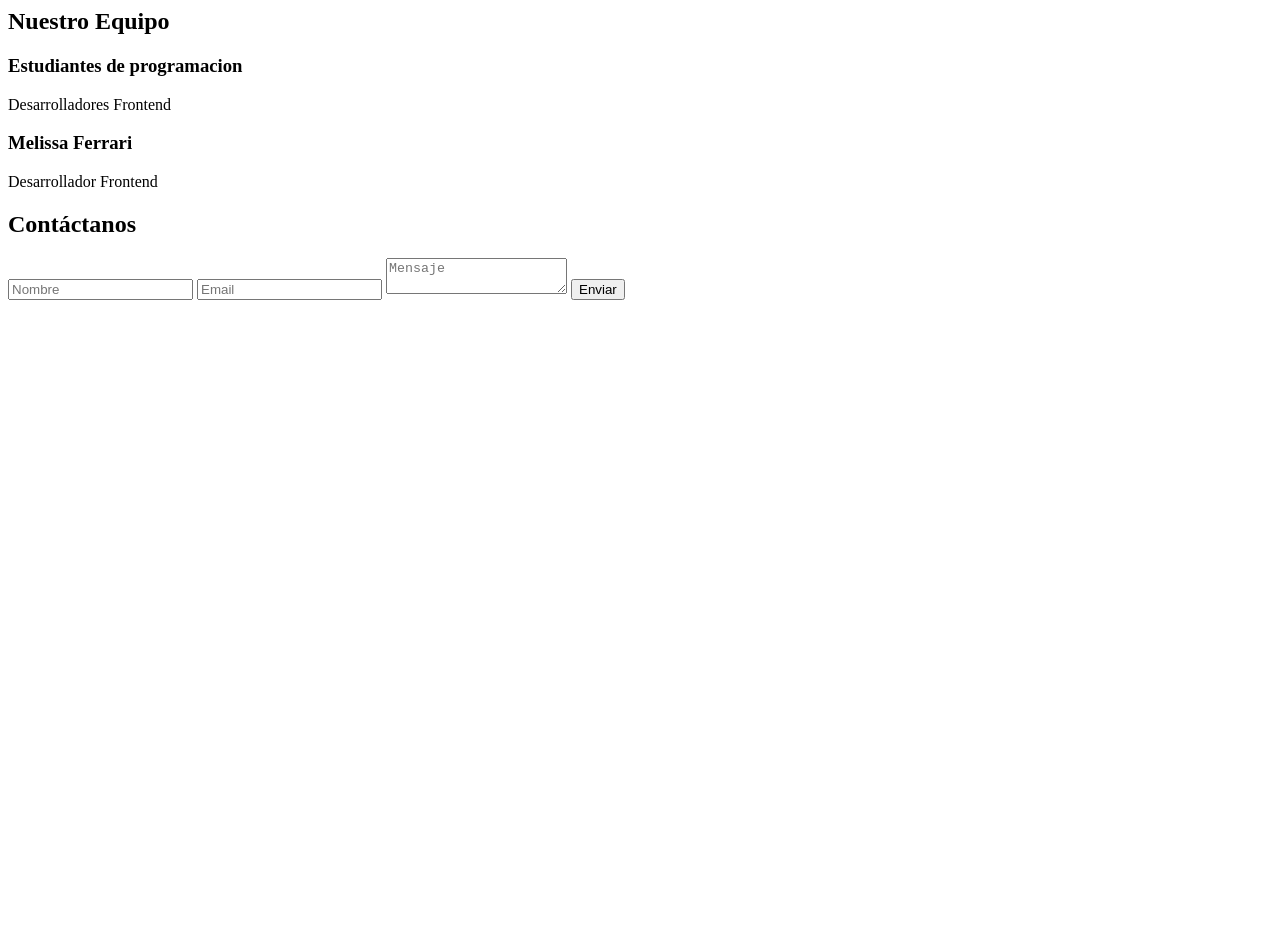
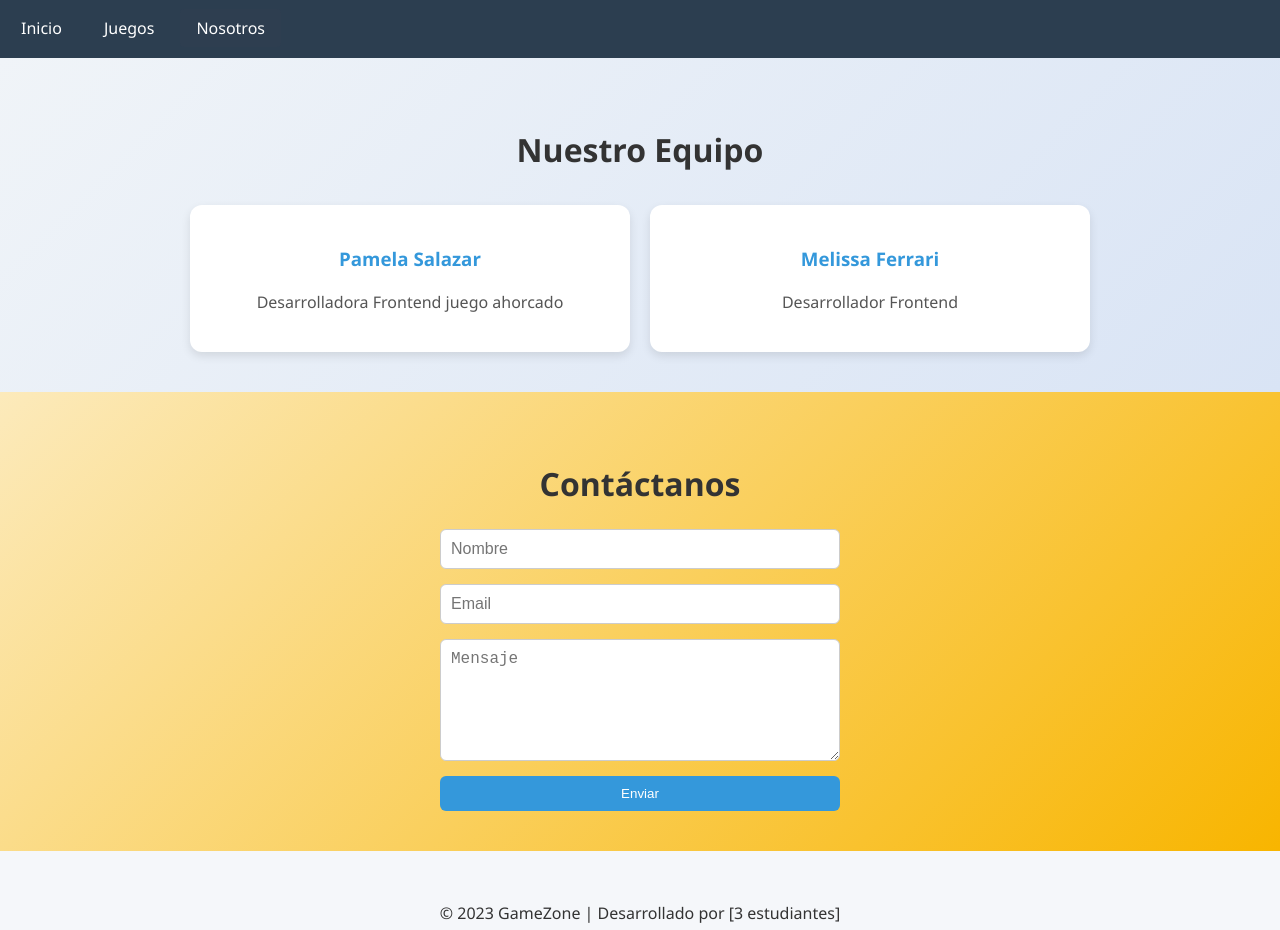
Before and after one commit to PamelaSalazar-dev/final-seminario-paginaDeJuegos, a plain HTML site: page nosotros.html in a window 1280 px wide. Before the commit the page ends 800 px from the top, so only its background shows below. Drawn offline with Linux system fonts and the light colour scheme.

Commit message:
Agregue css y estructa html en seccion nosotros

```diff
--- a/css/base.css
+++ b/css/base.css
@@ -56,3 +56,94 @@ header {
   transform: translateY(-2px);
   box-shadow: 0 4px 8px rgba(0,0,0,0.2);
 }
+
+/* ==== Sección Equipo ==== */
+.equipo {
+    padding: 40px 20px;
+    background: linear-gradient(135deg, #f0f4f8, #d9e4f5);
+    text-align: center;
+}
+
+.equipo h2 {
+    font-size: 2rem;
+    margin-bottom: 30px;
+    color: #333;
+}
+
+.equipo-grid {
+    display: grid;
+    grid-template-columns: repeat(auto-fit, minmax(220px, 1fr));
+    gap: 20px;
+    max-width: 900px;
+    margin: auto;
+}
+
+.miembro {
+    background: white;
+    border-radius: 12px;
+    padding: 20px;
+    box-shadow: 0 4px 10px rgba(0,0,0,0.1);
+    transition: transform 0.2s, box-shadow 0.2s;
+}
+
+.miembro:hover {
+    transform: translateY(-5px);
+    box-shadow: 0 8px 16px rgba(0,0,0,0.15);
+}
+
+.miembro h3 {
+    margin-bottom: 8px;
+    color: var(--primary-color);
+}
+
+.miembro p {
+    color: #555;
+}
+
+/* ==== Sección Contacto ==== */
+.contacto {
+    padding: 40px 20px;
+    background: linear-gradient(135deg, #fceabb, #f8b500);
+    text-align: center;
+}
+
+.contacto h2 {
+    font-size: 2rem;
+    margin-bottom: 20px;
+    color: #333;
+}
+
+.contacto form {
+    display: flex;
+    flex-direction: column;
+    gap: 15px;
+    max-width: 400px;
+    margin: auto;
+}
+
+.contacto input,
+.contacto textarea {
+    padding: 10px;
+    border-radius: 6px;
+    border: 1px solid #ccc;
+    font-size: 1rem;
+}
+
+.contacto textarea {
+    resize: vertical;
+    min-height: 100px;
+}
+
+.contacto .btn {
+    background-color: var(--primary-color);
+    color: white;
+    padding: 10px;
+    border: none;
+    border-radius: 6px;
+    cursor: pointer;
+    transition: background 0.3s;
+}
+
+.contacto .btn:hover {
+    background-color: #005f87;
+}
--- a/nosotros.html
+++ b/nosotros.html
@@ -1,12 +1,36 @@
+<!DOCTYPE html>
+<html lang="es">
+<head>
+    <meta charset="UTF-8">
+    <meta name="viewport" content="width=device-width, initial-scale=1.0">
+    <title>GameZone | Nosotros</title>
+    <link rel="stylesheet" href="css/base.css">
+</head>
+<body>
+    <header>
+        <nav>
+            <ul class="nav-menu">
+                <li><a href="index.html" class="nav-link">Inicio</a></li>
+                <li><a href="juegos.html" class="nav-link">Juegos</a></li>
+                <li><a href="nosotros.html" class="nav-link active">Nosotros</a></li>
+            </ul>
+        </nav>
+    </header>
+
+    <main>
         <section class="equipo">
             <h2>Nuestro Equipo</h2>
+            <div class="equipo-grid">
                 <div class="miembro">
-        <h3>Estudiantes de programacion</h3>
-        <p>Desarrolladores Frontend</p>
+                    <h3>Pamela Salazar </h3>
+                    <p>Desarrolladora Frontend juego ahorcado</p>
+                </div>
+                <div class="miembro">
                     <h3>Melissa Ferrari</h3>
                     <p>Desarrollador Frontend</p>
                 </div>
                 <!-- Más miembros -->
+            </div>
         </section>
 
         <section class="contacto">
@@ -18,3 +42,10 @@
                 <button type="submit" class="btn">Enviar</button>
             </form>
         </section>
+    </main>
+
+    <footer>
+        <p style="text-align:center; margin: 50px 0;">© 2023 GameZone | Desarrollado por [3 estudiantes]</p>
+    </footer>
+</body>
+</html>
```
Also changed, not shown: css/ahorcado.css (+12 -1 lines). Lines whose indentation alone changed are shown as unchanged.
